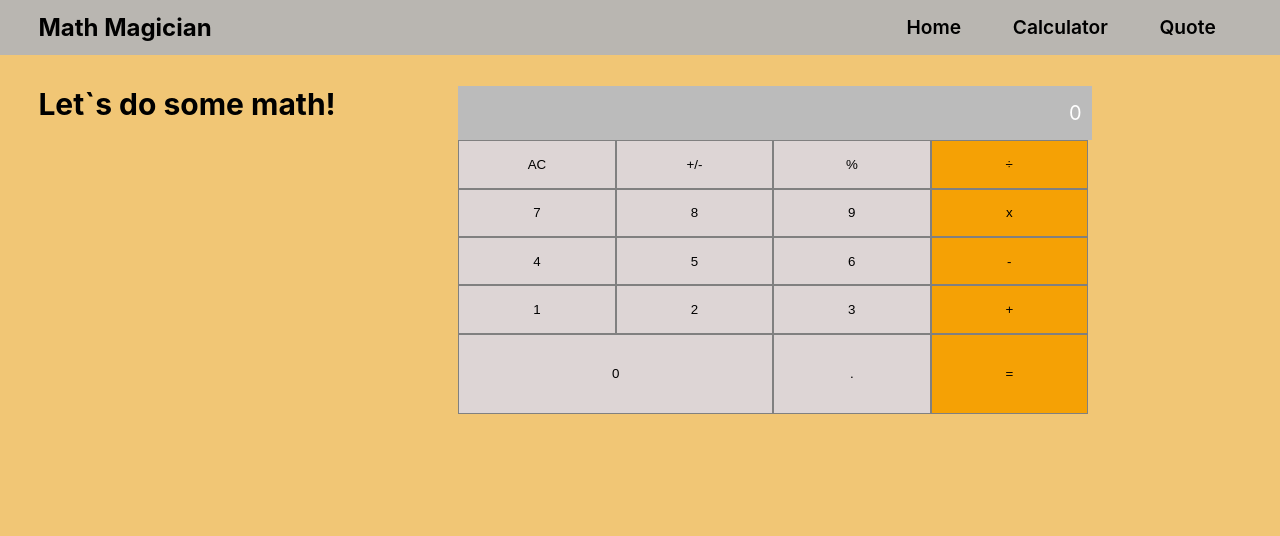
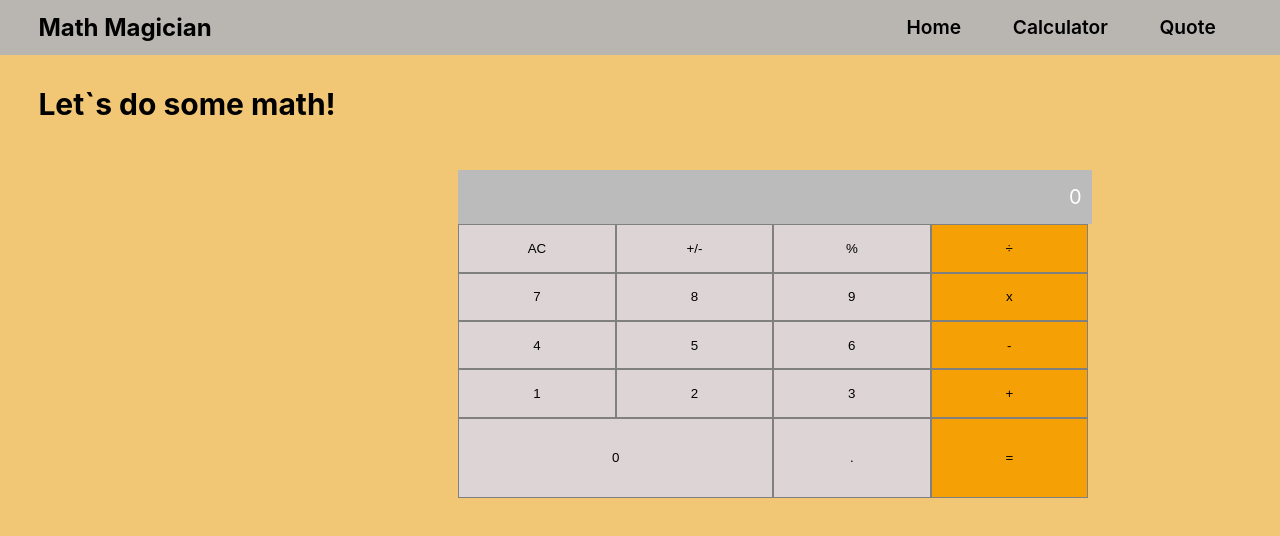
Before and after one commit to migo1/math-magicians, a React (Create React App) app: page /calculator in a window 1280 px wide. Shown: the top 536 px of the page. Built offline with nearby package versions, Linux system fonts and the light colour scheme.

Commit message:
position-calculator-center

```diff
--- a/src/components/calculator.css
+++ b/src/components/calculator.css
@@ -9,6 +9,7 @@
   grid-template-columns: 1fr 1fr 1fr 1fr;
   width: 60%;
   text-align: center;
+  padding-top: 8%;
 }
 
 .screen-display {
```
